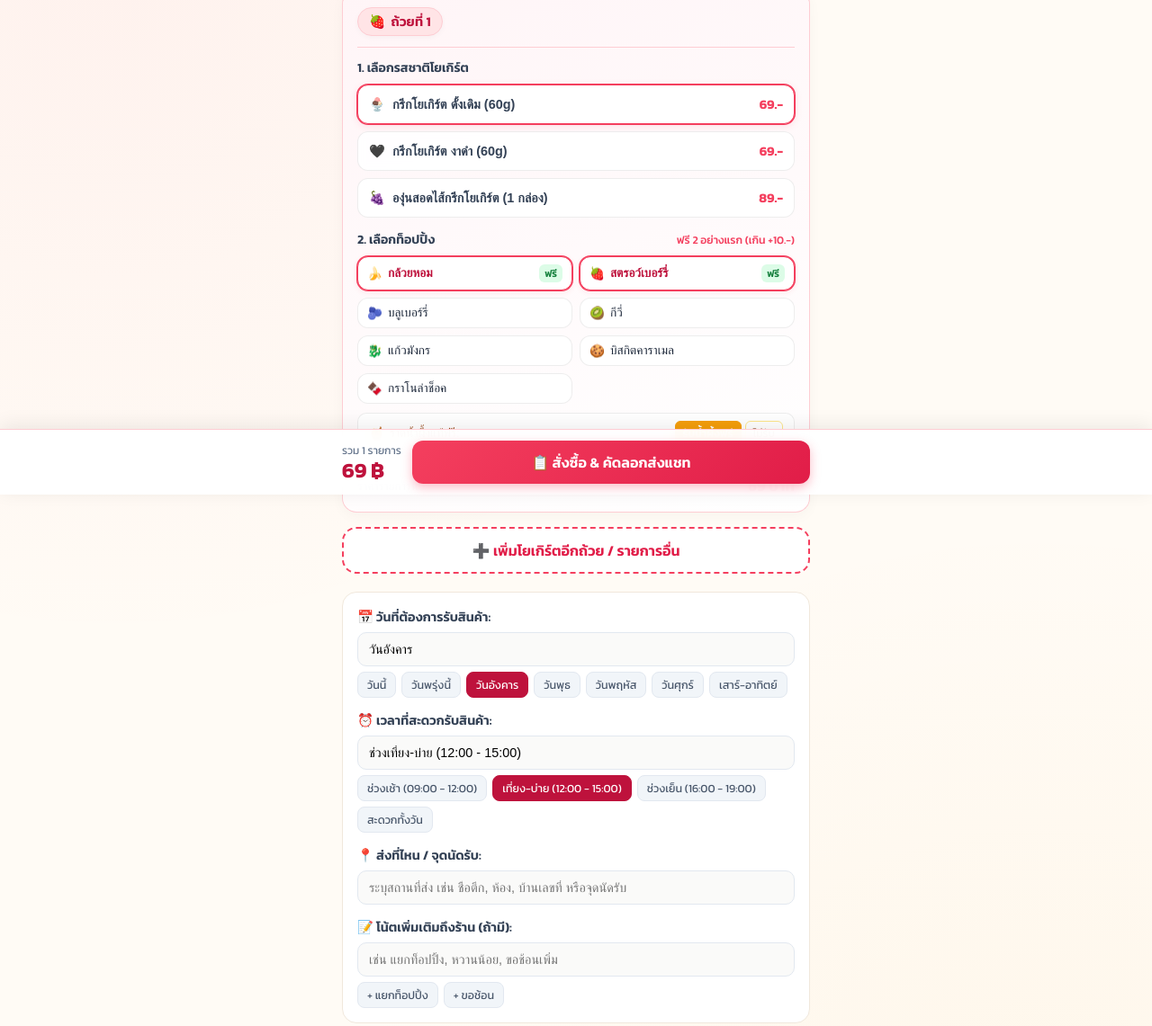
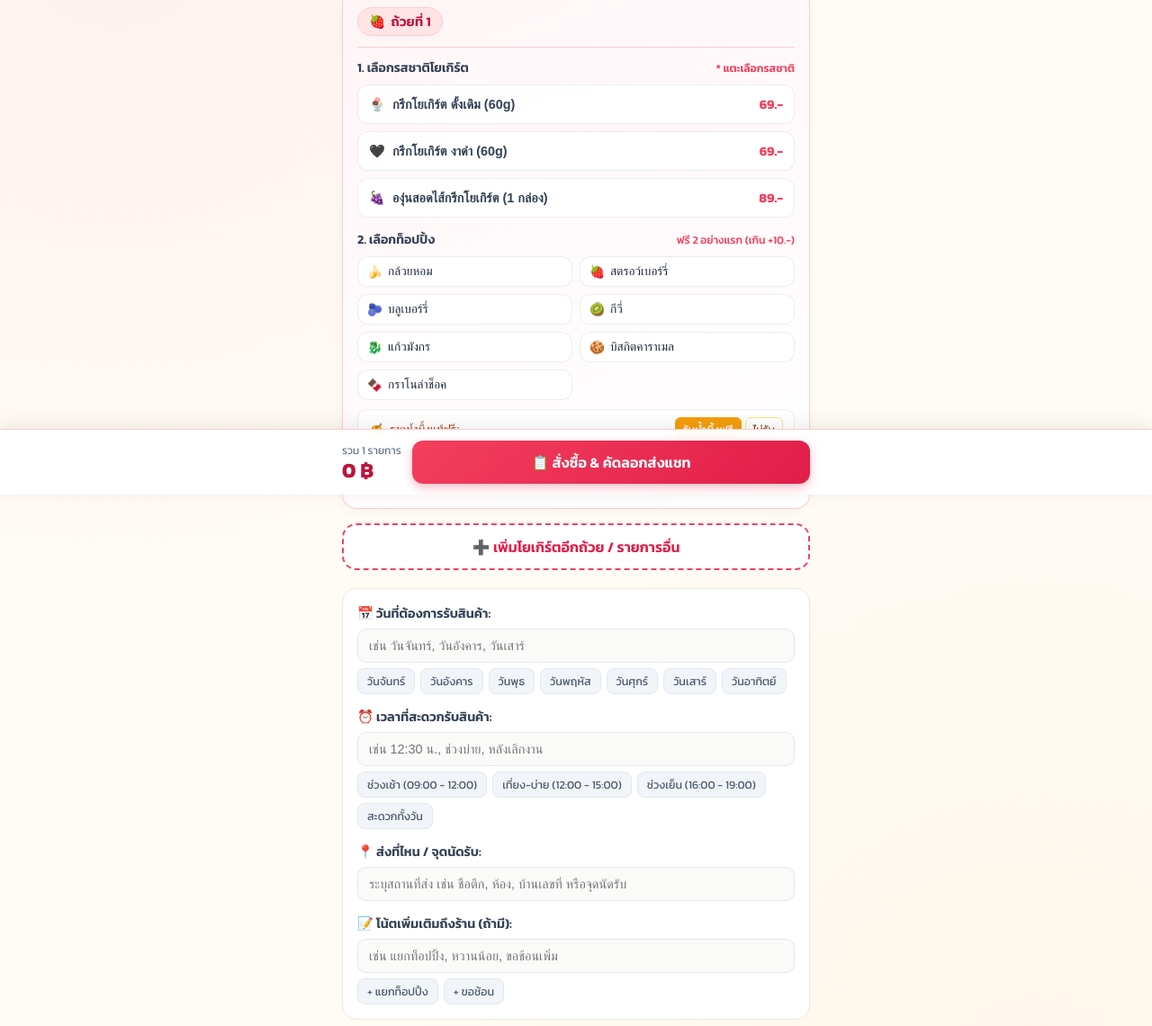
Before and after one commit to fireworkz6992-cloud/greekyogurt, a plain HTML site: page index.html in a window 1280 px wide. Shown: the part 250-1391 px from the top of the page at 90% size. Drawn offline with Linux system fonts and the light colour scheme; a web font is replaced by a local one.

Commit message:
Add files via upload

```diff
--- a/index.html
+++ b/index.html
@@ -564,24 +564,24 @@
   <div class="extra-card">
     <div class="form-group">
       <label class="form-label" for="orderDate">📅 วันที่ต้องการรับสินค้า:</label>
-      <input type="text" id="orderDate" class="form-input" placeholder="เช่น วันนี้, วันพรุ่งนี้, วันอังคาร" value="วันอังคาร">
+      <input type="text" id="orderDate" class="form-input" placeholder="เช่น วันจันทร์, วันอังคาร, วันเสาร์" value="">
       <div class="date-presets" id="datePresets">
-        <span class="date-chip" onclick="setDate('วันนี้')">วันนี้</span>
-        <span class="date-chip" onclick="setDate('วันพรุ่งนี้')">วันพรุ่งนี้</span>
-        <span class="date-chip active" onclick="setDate('วันอังคาร')">วันอังคาร</span>
+        <span class="date-chip" onclick="setDate('วันจันทร์')">วันจันทร์</span>
+        <span class="date-chip" onclick="setDate('วันอังคาร')">วันอังคาร</span>
         <span class="date-chip" onclick="setDate('วันพุธ')">วันพุธ</span>
         <span class="date-chip" onclick="setDate('วันพฤหัส')">วันพฤหัส</span>
         <span class="date-chip" onclick="setDate('วันศุกร์')">วันศุกร์</span>
-        <span class="date-chip" onclick="setDate('วันเสาร์-อาทิตย์')">เสาร์-อาทิตย์</span>
+        <span class="date-chip" onclick="setDate('วันเสาร์')">วันเสาร์</span>
+        <span class="date-chip" onclick="setDate('วันอาทิตย์')">วันอาทิตย์</span>
       </div>
     </div>
 
     <div class="form-group" style="margin-top: 14px;">
       <label class="form-label" for="orderTime">⏰ เวลาที่สะดวกรับสินค้า:</label>
-      <input type="text" id="orderTime" class="form-input" placeholder="เช่น 12:30 น., ช่วงบ่าย, หลังเลิกงาน" value="ช่วงเที่ยง-บ่าย (12:00 - 15:00)">
+      <input type="text" id="orderTime" class="form-input" placeholder="เช่น 12:30 น., ช่วงบ่าย, หลังเลิกงาน" value="">
       <div class="date-presets" id="timePresets">
         <span class="date-chip" onclick="setTime('ช่วงเช้า (09:00 - 12:00)')">ช่วงเช้า (09:00 - 12:00)</span>
-        <span class="date-chip active" onclick="setTime('ช่วงเที่ยง-บ่าย (12:00 - 15:00)')">เที่ยง-บ่าย (12:00 - 15:00)</span>
+        <span class="date-chip" onclick="setTime('ช่วงเที่ยง-บ่าย (12:00 - 15:00)')">เที่ยง-บ่าย (12:00 - 15:00)</span>
         <span class="date-chip" onclick="setTime('ช่วงเย็น (16:00 - 19:00)')">ช่วงเย็น (16:00 - 19:00)</span>
         <span class="date-chip" onclick="setTime('สะดวกตลอดทั้งวัน')">สะดวกทั้งวัน</span>
       </div>
@@ -616,8 +616,8 @@
 <div class="bottom-bar">
   <div class="bottom-content">
     <div class="total-col">
-      <span class="total-label" id="bottomItemsLabel">รวม 1 ถ้วย</span>
-      <span class="total-amount" id="bottomTotalAmount">69 ฿</span>
+      <span class="total-label" id="bottomItemsLabel">รวม 1 รายการ</span>
+      <span class="total-amount" id="bottomTotalAmount">0 ฿</span>
     </div>
     <button type="button" class="btn-send-order" onclick="copyAndFinishOrder()">
       <span>📋 สั่งซื้อ & คัดลอกส่งแชท</span>
@@ -653,8 +653,8 @@
   let cups = [
     {
       id: 1,
-      baseId: 'plain',
-      toppings: ['banana', 'strawberry'],
+      baseId: null,
+      toppings: [],
       honey: 'free' // 'free' or 'no'
     }
   ];
@@ -782,13 +782,13 @@
       card.className = 'item-card';
 
       const isFirst = cups.length === 1;
-      const baseObj = BASES.find(b => b.id === cup.baseId) || BASES[0];
+      const baseObj = BASES.find(b => b.id === cup.baseId);
       const isGrape = cup.baseId === 'grape';
 
       // Calculate cup price
       // Base price + (extra toppings > 2 ? (count - 2) * 10 : 0)
       let extraToppingsCount = Math.max(0, cup.toppings.length - 2);
-      let cupPrice = baseObj.price + (isGrape ? 0 : (extraToppingsCount * 10));
+      let cupPrice = baseObj ? (baseObj.price + (isGrape ? 0 : (extraToppingsCount * 10))) : 0;
 
       const theme = CUP_THEMES[index % CUP_THEMES.length];
       card.style.background = theme.cardBg;
@@ -809,6 +809,7 @@
         <!-- 1. Choose Base Yogurt -->
         <div class="step-label">
           <span>1. เลือกรสชาติโยเกิร์ต</span>
+          ${!baseObj ? `<span class="step-hint" style="color: #f43f5e; font-weight: 600;">* แตะเลือกรสชาติ</span>` : ''}
         </div>
         <div class="base-grid">
           ${BASES.map(b => `
@@ -871,7 +872,7 @@
 
         <div class="cup-subtotal" style="border-top: 1px dashed ${theme.borderColor};">
           <span>ราคารายการนี้:</span>
-          <b style="color: ${theme.subtotalColor};">${cupPrice} บาท</b>
+          <b style="color: ${theme.subtotalColor};">${baseObj ? `${cupPrice} บาท` : '0 บาท (รอเลือกรสชาติ)'}</b>
         </div>
       `;
 
@@ -915,8 +916,8 @@
     const newId = cups.length > 0 ? Math.max(...cups.map(c => c.id)) + 1 : 1;
     cups.push({
       id: newId,
-      baseId: 'plain',
-      toppings: ['banana', 'strawberry'],
+      baseId: null,
+      toppings: [],
       honey: 'free'
     });
     renderCups();
@@ -972,10 +973,18 @@
   document.getElementById('orderNote').addEventListener('input', updateSummary);
 
   function generateSummaryText() {
-    const orderDate = document.getElementById('orderDate').value.trim() || 'ตามตกลง';
-    const orderTime = document.getElementById('orderTime').value.trim() || 'ตามตกลง';
+    const orderDate = document.getElementById('orderDate').value.trim();
+    const orderTime = document.getElementById('orderTime').value.trim();
     const orderLocation = document.getElementById('orderLocation').value.trim();
     const orderNote = document.getElementById('orderNote').value.trim();
+
+    const hasAnySelection = cups.some(c => c.baseId || c.toppings.length > 0) || orderDate || orderTime || orderLocation || orderNote;
+    if (!hasAnySelection) {
+      return {
+        text: '👉 กรุณาแตะเลือกรสชาติโยเกิร์ต และท็อปปิ้งด้านบน เพื่อดูสรุปรายการนะคะ ✨',
+        total: 0
+      };
+    }
 
     let totalAmount = 0;
     let lines = [];
@@ -983,16 +992,16 @@
     lines.push('-------------------------------');
 
     cups.forEach((cup, idx) => {
-      const baseObj = BASES.find(b => b.id === cup.baseId) || BASES[0];
+      const baseObj = BASES.find(b => b.id === cup.baseId);
       const isGrape = cup.baseId === 'grape';
       let extraToppingsCount = Math.max(0, cup.toppings.length - 2);
-      let cupPrice = baseObj.price + (isGrape ? 0 : (extraToppingsCount * 10));
+      let cupPrice = baseObj ? (baseObj.price + (isGrape ? 0 : (extraToppingsCount * 10))) : 0;
       totalAmount += cupPrice;
 
       const theme = CUP_THEMES[idx % CUP_THEMES.length];
       if (isGrape) {
         lines.push(`🍇 รายการที่ ${idx + 1}: ${baseObj.name} (${cupPrice}.-)`);
-      } else {
+      } else if (baseObj) {
         lines.push(`${theme.icon} ถ้วยที่ ${idx + 1}: ${baseObj.name} (${cupPrice}.-)`);
 
         // Format Toppings
@@ -1009,6 +1018,16 @@
 
         // Honey
         lines.push(`   • น้ำผึ้ง: ${cup.honey === 'free' ? 'รับน้ำผึ้งแท้ฟรี 🍯' : 'ไม่รับน้ำผึ้ง'}`);
+      } else {
+        lines.push(`${theme.icon} ถ้วยที่ ${idx + 1}: (ยังไม่ได้เลือกรสชาติ)`);
+        if (cup.toppings.length > 0) {
+          const toppingNames = cup.toppings.map((tId, tIdx) => {
+            const topObj = TOPPINGS.find(t => t.id === tId);
+            const name = topObj ? topObj.name : tId;
+            return tIdx >= 2 ? `${name}(+10)` : name;
+          });
+          lines.push(`   • ท็อปปิ้ง: ${toppingNames.join(', ')}`);
+        }
       }
       lines.push('');
     });
@@ -1016,8 +1035,12 @@
     lines.push('-------------------------------');
     lines.push(`📦 รวมทั้งหมด: ${cups.length} รายการ`);
     lines.push(`💰 ยอดรวมทั้งสิ้น: ${totalAmount} บาท`);
-    lines.push(`📅 วันที่ต้องการรับ: ${orderDate}`);
-    lines.push(`⏰ เวลาที่สะดวกรับ: ${orderTime}`);
+    if (orderDate) {
+      lines.push(`📅 วันที่ต้องการรับ: ${orderDate}`);
+    }
+    if (orderTime) {
+      lines.push(`⏰ เวลาที่สะดวกรับ: ${orderTime}`);
+    }
     if (orderLocation) {
       lines.push(`📍 ส่งที่ไหน / จุดนัดรับ: ${orderLocation}`);
     }
@@ -1045,6 +1068,16 @@
   }
 
   function copyAndFinishOrder() {
+    const unselectedIdx = cups.findIndex(c => !c.baseId);
+    if (unselectedIdx !== -1) {
+      showToast(`⚠️ กรุณาแตะเลือกรสชาติโยเกิร์ตใน ถ้วยที่ ${unselectedIdx + 1} ก่อนนะคะ`);
+      const allCards = document.querySelectorAll('.item-card');
+      if (allCards[unselectedIdx]) {
+        allCards[unselectedIdx].scrollIntoView({ behavior: 'smooth', block: 'center' });
+      }
+      return;
+    }
+
     const { text } = generateSummaryText();
 
     // Copy to clipboard
```
